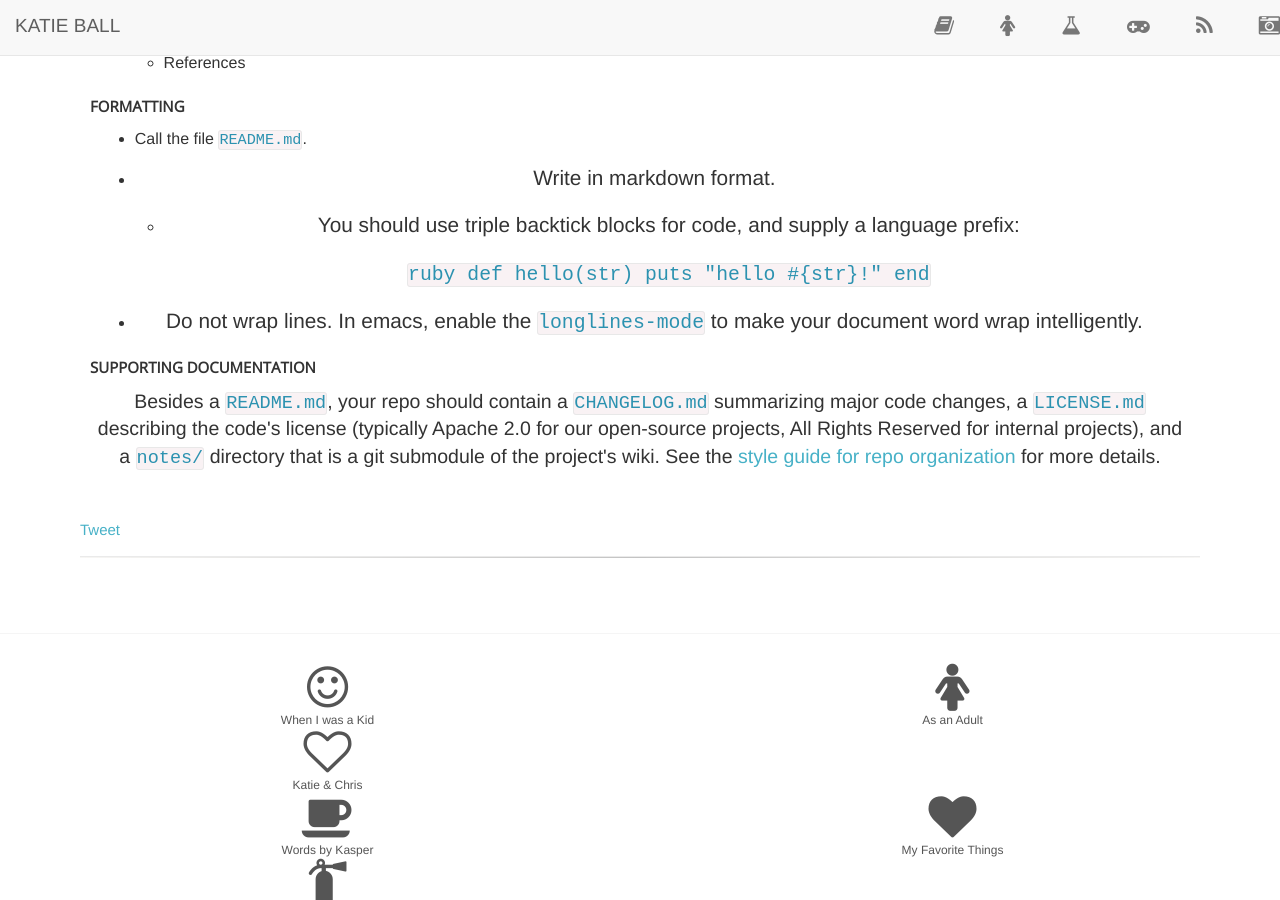
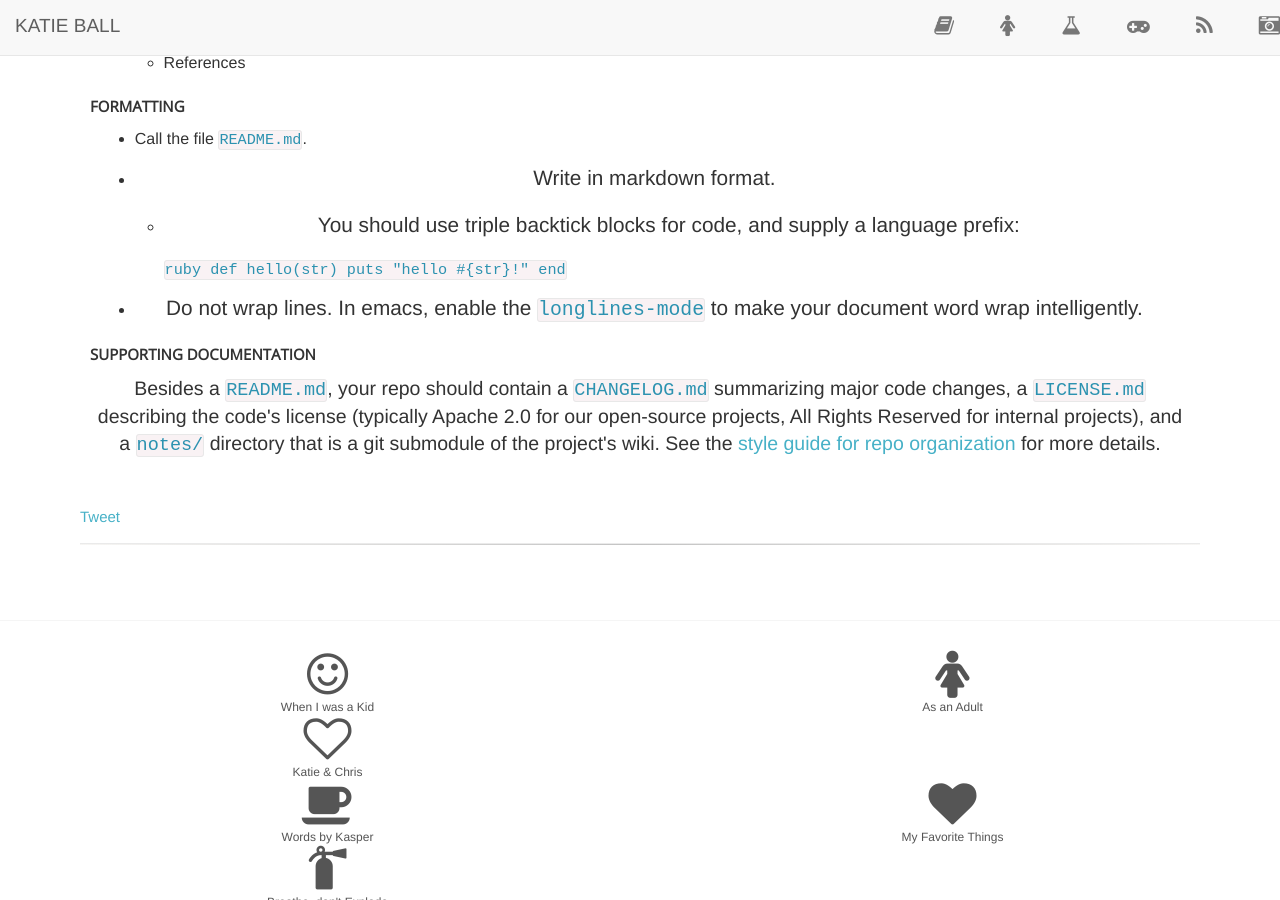
Before and after one commit to roachhd/roachhd.github.io, a Jekyll site: the page built from styleguide/readme/index.html, in a window 1280 px wide and 900 px high, scrolled down 1664 px. Built offline with Jekyll 4.4.1, drawn with Linux system fonts in a browser that asks for light colours; nearby versions of some CDN libraries; comment, search, counter and statistics services are not loaded.

Commit message:
Update index.html

```diff
--- a/styleguide/readme/index.html
+++ b/styleguide/readme/index.html
@@ -6,9 +6,9 @@ title: "README Style Guide"
 
 <!--  <h1 class="big thin">README</h1> -->
 
-<h4 id="astyleguideforreadmefiles">A Style Guide for README files</h4>
+<h4>A Style Guide for README files</h4>
 
-<h2 id="contents">Contents</h2>
+<h2>Contents</h2>
 
 <p>The <code>README.md</code> file and supporting documents should describe the following, in this order. If the file starts getting long, break it into pieces</p>
 
@@ -75,11 +75,11 @@ them later."</li></ul></li>
 
 <ul><li><p>You should use triple backtick blocks for code, and supply a language prefix:</p>
 
-<p><code>ruby
+<code>ruby
 def hello(str)
   puts "hello #{str}!"
 end
-</code></p></li></ul></li>
+</code></li></ul></li>
 <li><p>Do not wrap lines. In emacs, enable the <code>longlines-mode</code> to make your document word wrap intelligently.</p></li>
 </ul>
 
```
